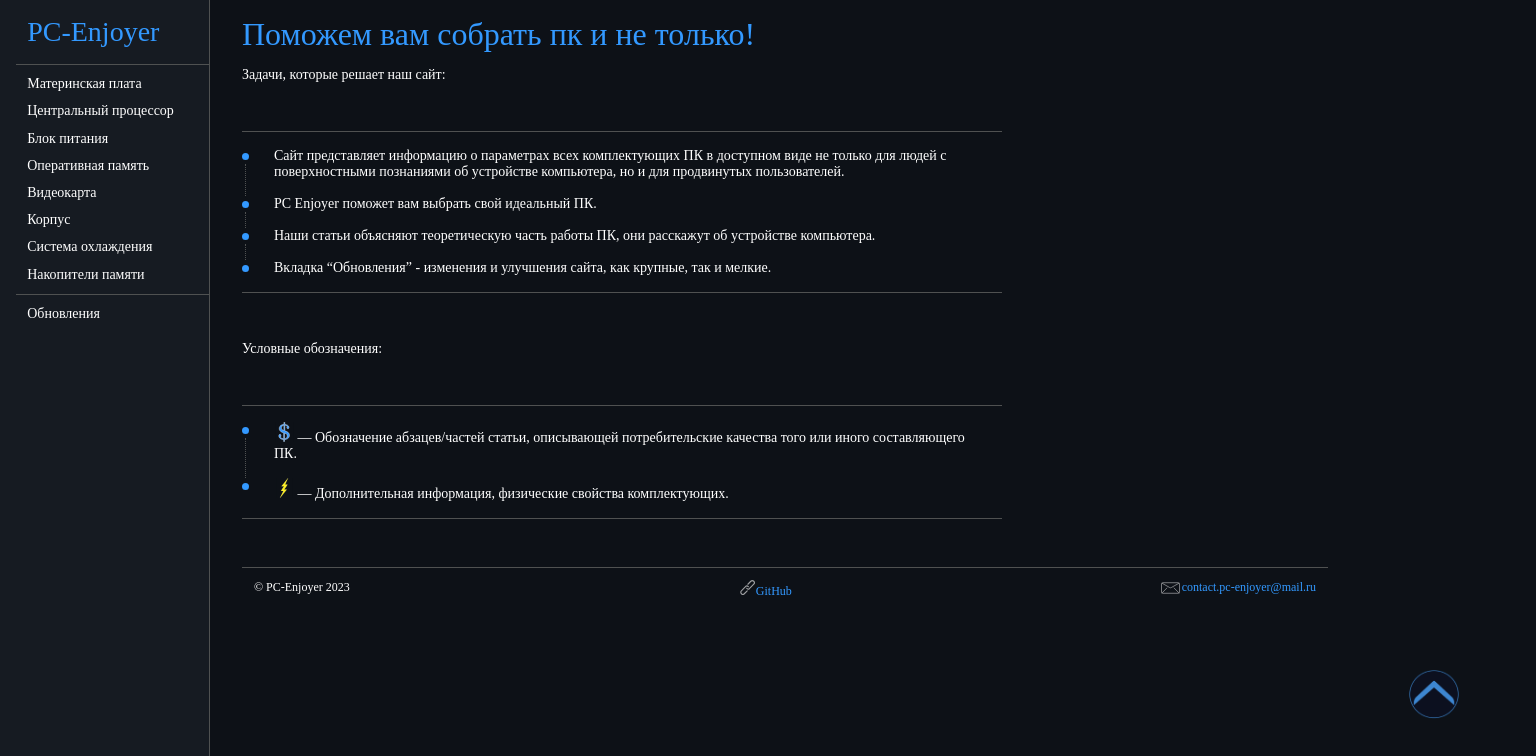
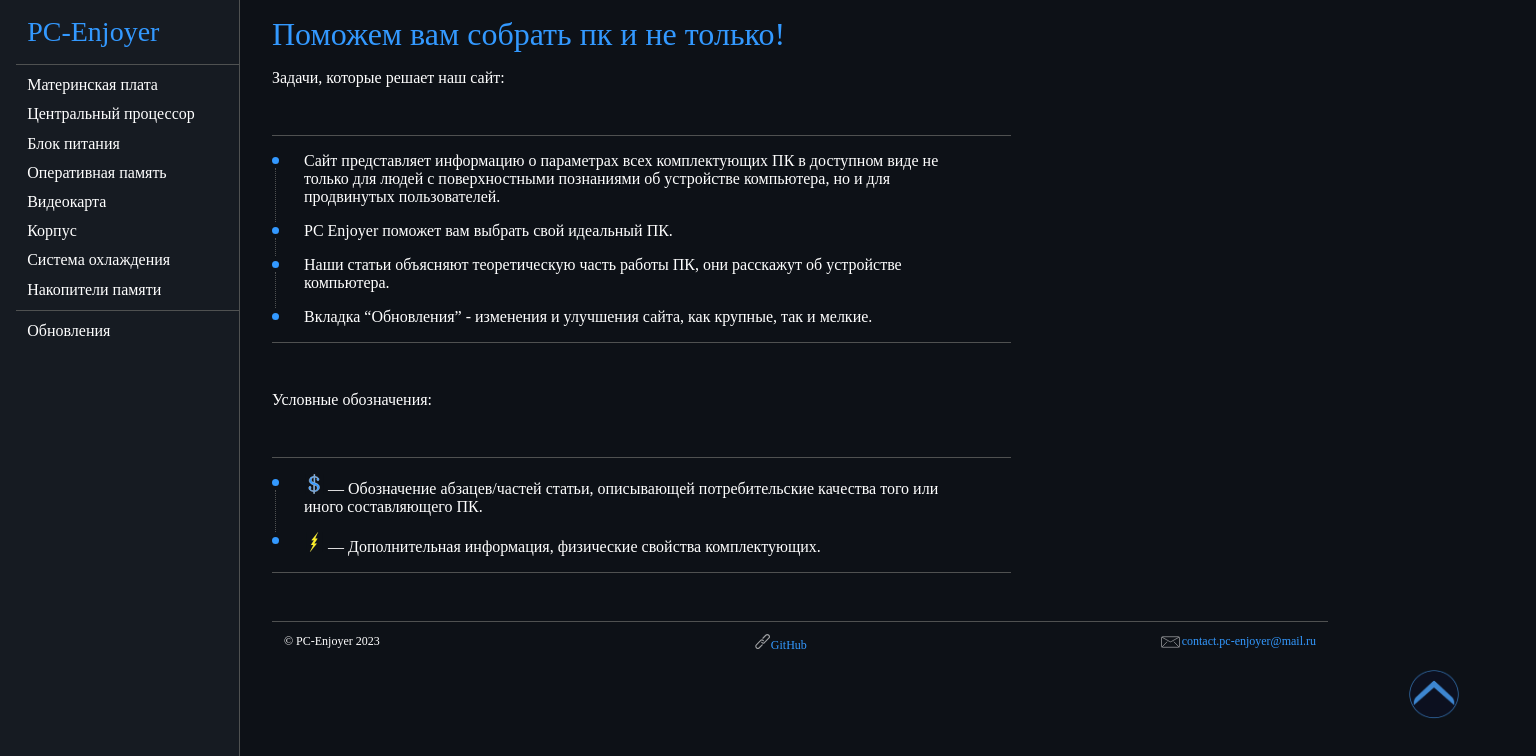
Before and after one commit to turbopypip/pc-enjoyer2.0, a React (Create React App) app: page / in a window 1536 px wide. Shown: the top 756 px of the page. Built offline with nearby package versions, Linux system fonts and the light colour scheme; a web font is replaced by a local one.

Commit message:
Fixed problems
* Fixed font size
* Fixed motherboardPhoto15.png
* Deleted extra unused ul

```diff
--- a/src/Css/App.css
+++ b/src/Css/App.css
@@ -946,3 +946,8 @@
     margin: 1rem 13rem 0 2rem;
   }
 }
+@media screen and (min-width: 1500px){
+  body{
+    font-size: 16px;
+  }
+}
--- a/src/Pages/Motherboard/index.tsx
+++ b/src/Pages/Motherboard/index.tsx
@@ -600,11 +600,6 @@
         материнской плате.
       </p>
 
-      <ul className="listWithM2SizesAndTypes">
-        <li></li>
-        <li></li>
-      </ul>
-
       <p>
         <img src={Photo15} className="motherboardPhoto15" />
       </p>
```
Also changed, not shown: src/Pages/Motherboard/Photos/motherboardPhoto15.png.
